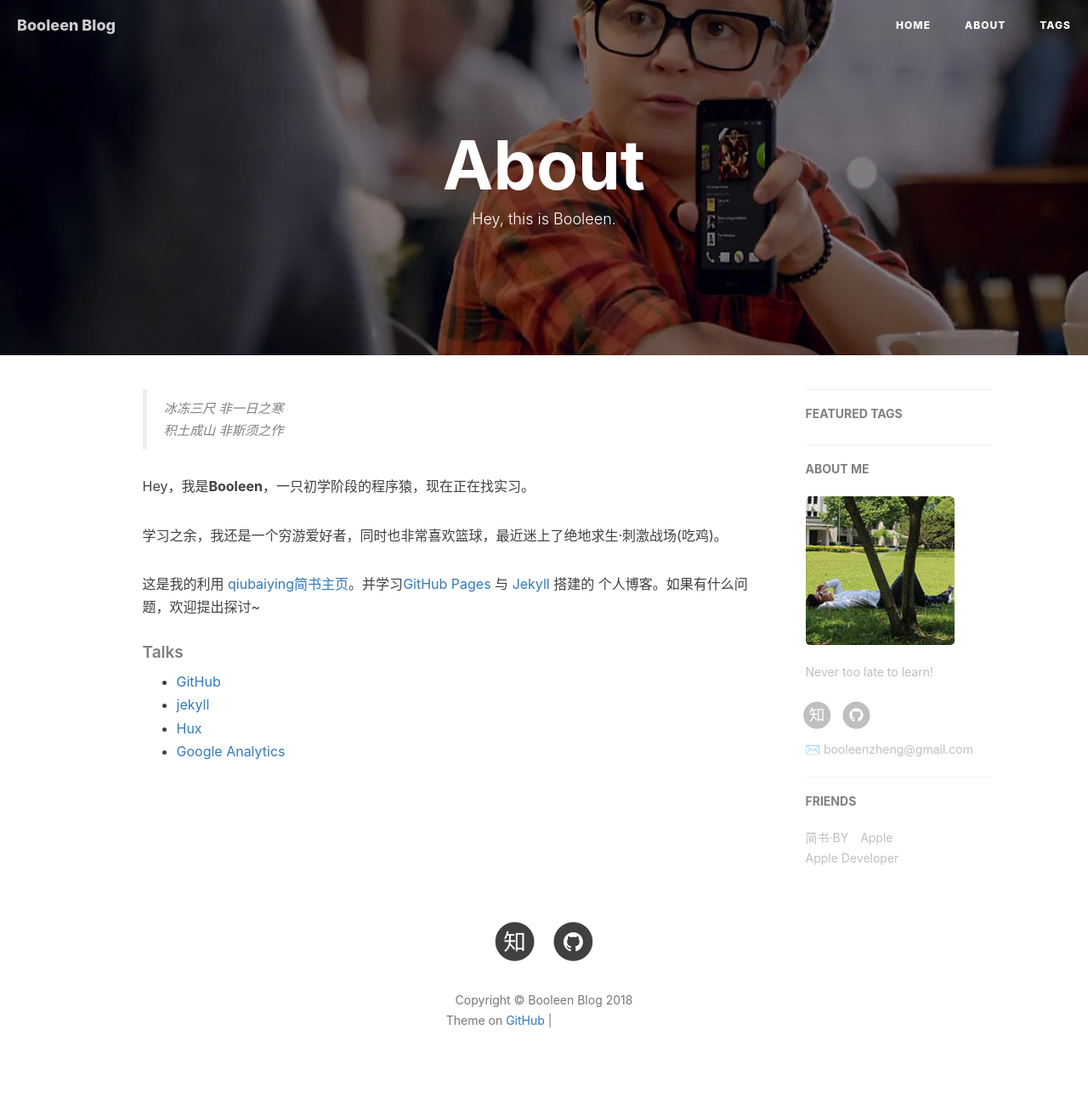
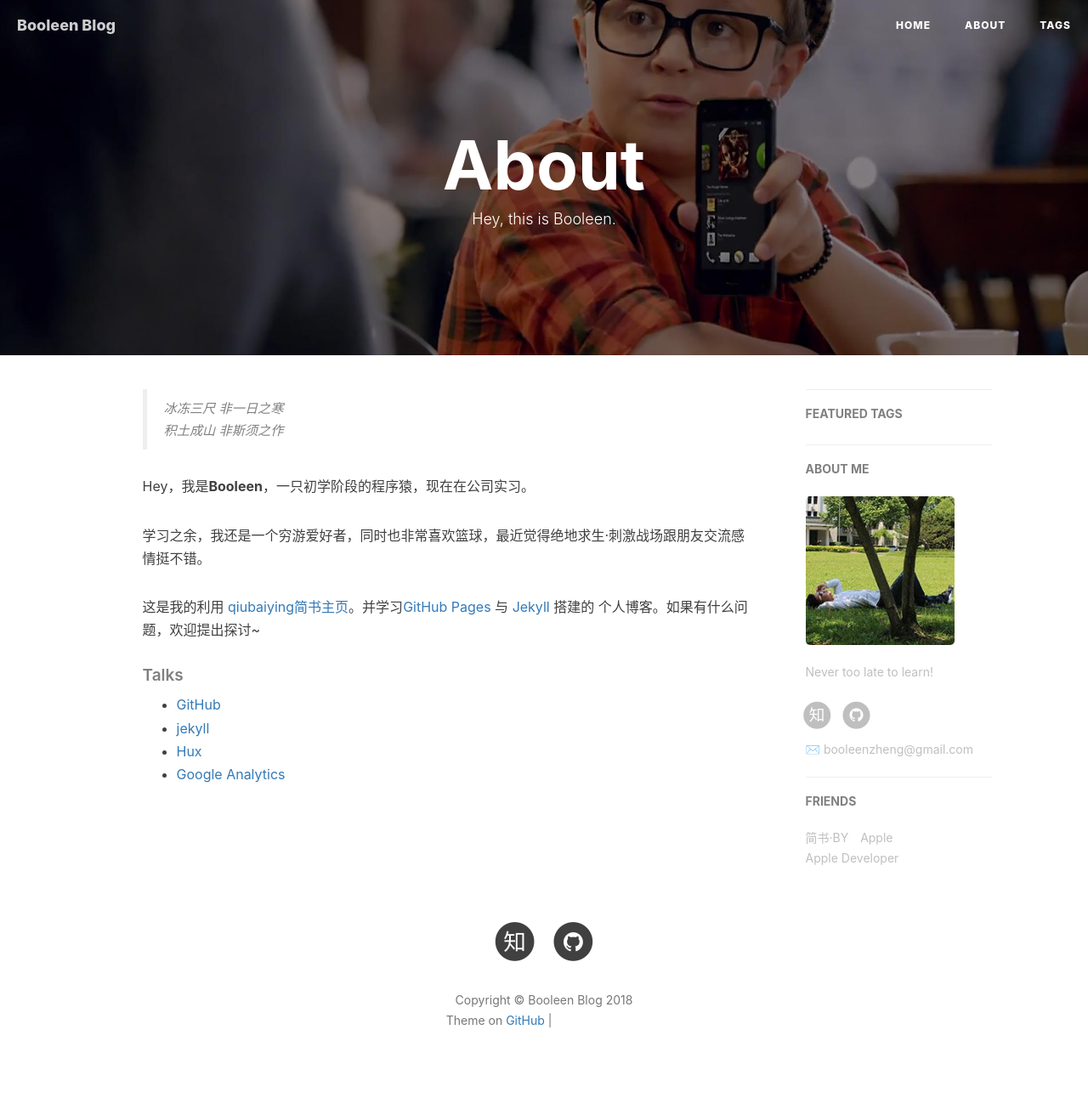
Before and after one commit to zhenghuilin/Blog, a Jekyll site: the page built from about.html, in a window 1280 px wide. Shown: the whole page at 85% size. Built offline with Jekyll 4.4.1, drawn with Linux system fonts in a browser that asks for light colours; nearby versions of some CDN libraries; comment, search, counter and statistics services are not loaded; grey boxes are pictures that could not be loaded.

Commit message:
20180801修改主页信息

```diff
--- a/about.html
+++ b/about.html
@@ -18,9 +18,9 @@ header-img: "img/post-bg-digital-native.jpg"
     <blockquote><p>冰冻三尺 非一日之寒<br>
     积土成山 非斯须之作</p></blockquote>
 
-    <p>Hey，我是<strong>Booleen</strong>，一只初学阶段的程序猿，现在正在找实习。</p>
+    <p>Hey，我是<strong>Booleen</strong>，一只初学阶段的程序猿，现在在公司实习。</p>
 
-    <p>学习之余，我还是一个穷游爱好者，同时也非常喜欢篮球，最近迷上了绝地求生·刺激战场(吃鸡)。</p>
+    <p>学习之余，我还是一个穷游爱好者，同时也非常喜欢篮球，最近觉得绝地求生·刺激战场跟朋友交流感情挺不错。</p>
 
     <p>这是我的利用 <a href="https://www.jianshu.com/p/e68fba58f75c">qiubaiying简书主页</a>。并学习<a href="https://pages.github.com/">GitHub Pages</a> 与 <a href="http://jekyll.com.cn/">Jekyll</a> 搭建的 个人博客。如果有什么问题，欢迎提出探讨~</p>
 
```
